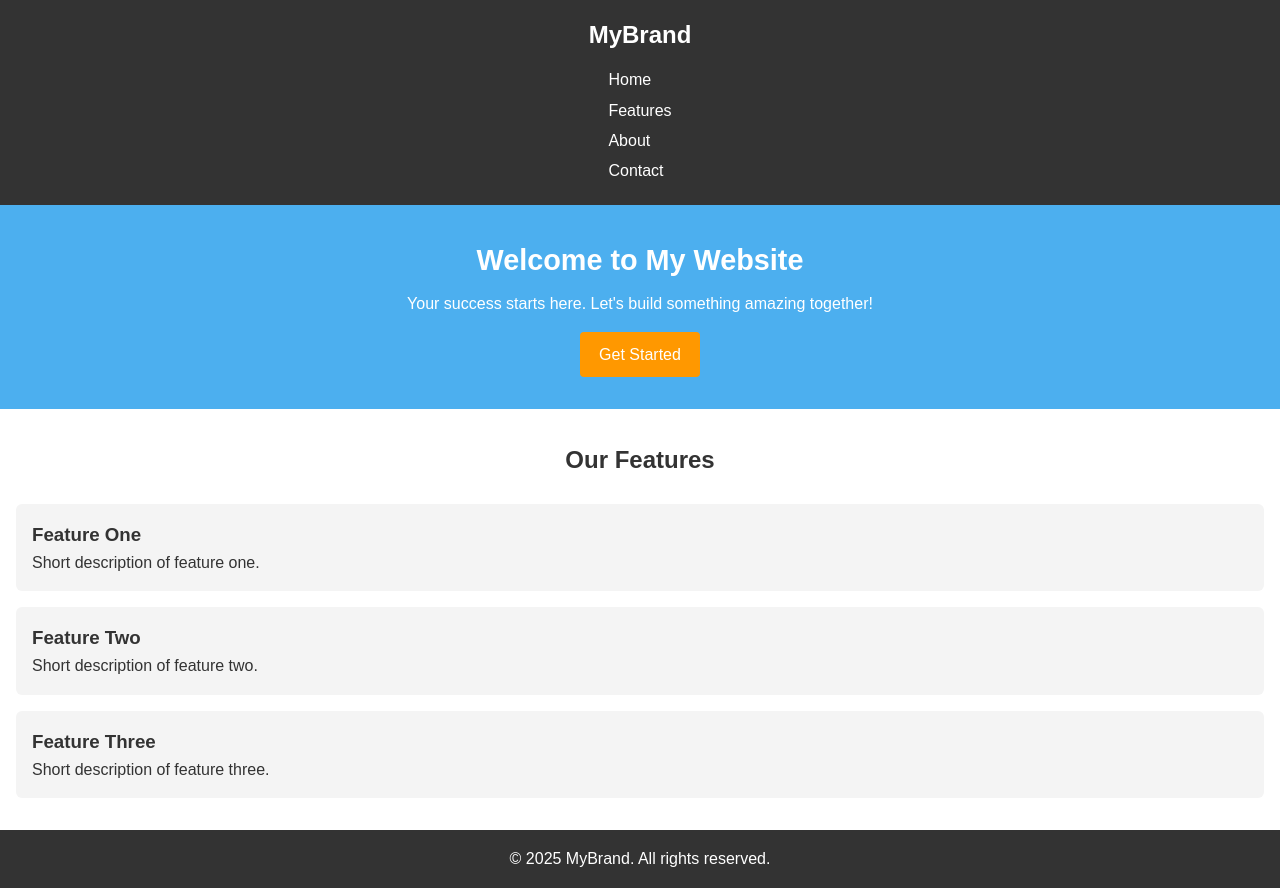
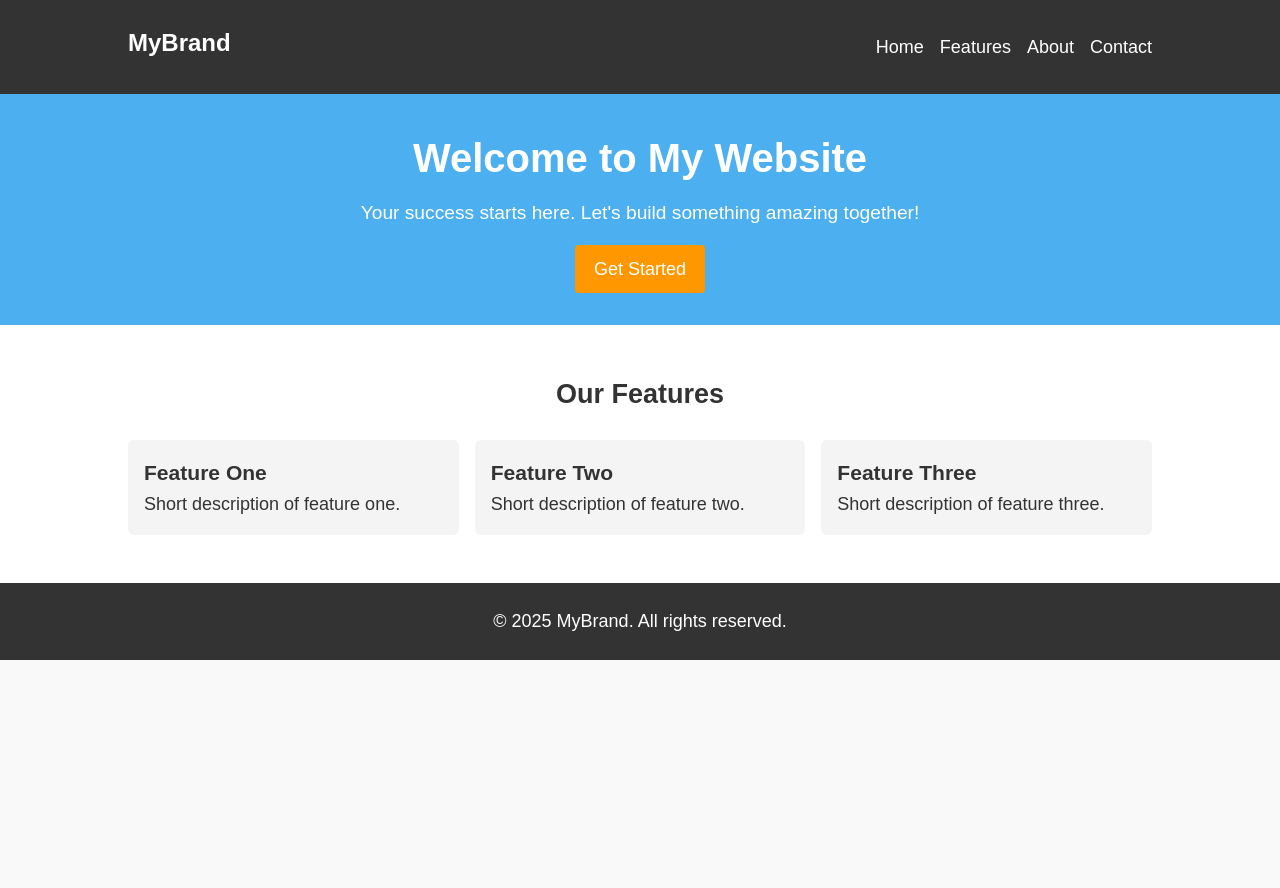
Before and after one commit to Utkarsh-77/codveda-internship, a plain HTML site: page landing-page-task/index.html in a window 1280 px wide. After the commit the page ends 800 px from the top, so only its background shows below. Drawn offline with Linux system fonts and the light colour scheme.

Commit message:
Make it fully responsive

```diff
--- a/landing-page-task/landing-page-task/css/style.css
+++ b/landing-page-task/landing-page-task/css/style.css
@@ -124,3 +124,59 @@ footer {
   padding: 1rem;
 
 }
+
+
+/* ===== Desktop / Tablet Styles ===== */
+@media (min-width: 768px) {
+  /* Navbar horizontal layout */
+  nav {
+    flex-direction: row;
+    justify-content: space-between;
+    align-items: center;
+  }
+
+  .nav-links {
+    display: flex;
+    gap: 1rem;
+  }
+
+  .nav-links li {
+    margin: 0;
+  }
+
+  /* Features in grid */
+  .feature-cards {
+    display: grid;
+    grid-template-columns: repeat(3, 1fr);
+    gap: 1rem;
+  }
+
+  /* About and Contact side padding */
+  #about, #contact {
+    padding: 2rem 10%;
+  }
+
+  /* Hero text bigger */
+  #hero h1 {
+    font-size: 2.5rem;
+  }
+
+  #hero p {
+    font-size: 1.2rem;
+  }
+}
+
+@media (min-width: 1024px) {
+  /* Larger screens — more spacing */
+  body {
+    font-size: 18px;
+  }
+
+  header, footer {
+    padding: 1.5rem 10%;
+  }
+
+  #features, #about, #contact {
+    padding: 3rem 10%;
+  }
+}
```
